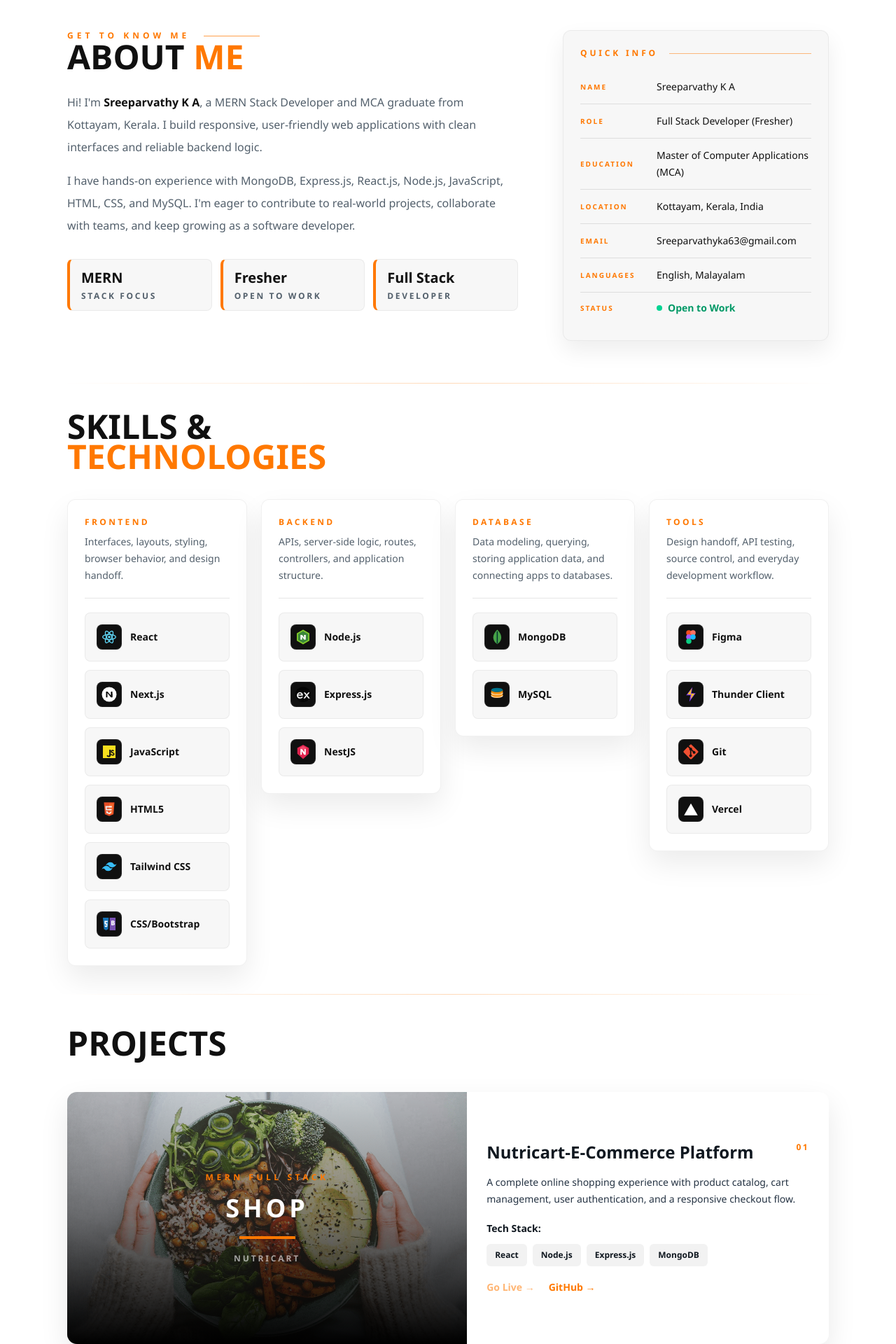
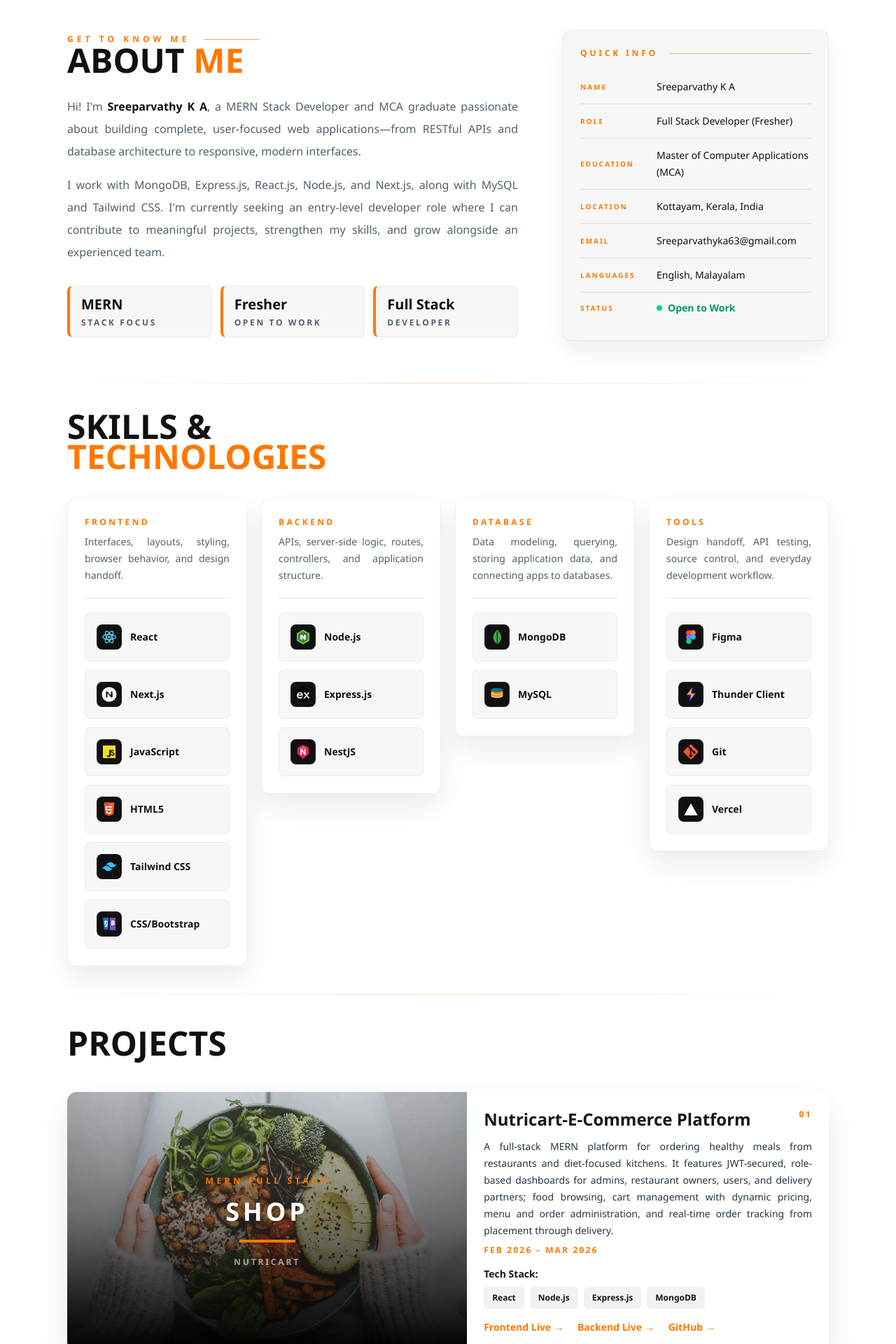
Before and after one commit to sreeparvathy-K-A/sreeparvathy_portfolio, a Next.js app: page / in a window 1280 px wide. Shown: the part 880-2800 px from the top of the page at 70% size. Built offline with nearby package versions, Linux system fonts and the light colour scheme.

Commit message:
Update portfolio content, links, resume, and styling

```diff
--- a/app/components/Navbar.tsx
+++ b/app/components/Navbar.tsx
@@ -64,7 +64,8 @@ export default function Navbar() {
 
         {/* Resume Button */}
         <a
-          href="/resume.pdf"
+          href="/images/Sreeparvathy_KA_Resume.pdf"
+          download
           className="rounded-lg bg-[#c8922a] px-5 py-2 text-sm font-semibold text-black transition hover:bg-[#d9a63f]"
         >
           Resume
--- a/app/globals.css
+++ b/app/globals.css
@@ -677,7 +677,7 @@ a {
 }
 
 .certification-card {
-  min-height: 305px;
+  min-height: 200px;
   display: flex;
   flex-direction: column;
   border-radius: 16px;
@@ -694,8 +694,8 @@ a {
 }
 
 .certification-card a {
-  margin-top: auto;
-  padding-top: 22px;
+  margin-top: 10px;
+  padding-top: 0;
 }
 
 .contact-heading {
@@ -1724,8 +1724,8 @@ a {
   }
 
   .certification-card {
-    min-height: 260px;
-    padding: 24px;
+    min-height: 190px;
+    padding: 18px;
   }
 
   .contact-social {
--- a/app/main-pages/Page- home/page.tsx
+++ b/app/main-pages/Page- home/page.tsx
@@ -36,12 +36,13 @@ const projects = [
     image: "/images/Nutricart-project.jpg",
     type: "MERN Full Stack",
     title: "Nutricart-E-Commerce Platform",
-    date: "",
+    date: "Feb 2026 – Mar 2026",
     description:
-      "A complete online shopping experience with product catalog, cart management, user authentication, and a responsive checkout flow.",
+      "A full-stack MERN platform for ordering healthy meals from restaurants and diet-focused kitchens. It features JWT-secured, role-based dashboards for admins, restaurant owners, users, and delivery partners; food browsing, cart management with dynamic pricing, menu and order administration, and real-time order tracking from placement through delivery.",
     techStack: ["React", "Node.js", "Express.js", "MongoDB"],
     githubUrl: "https://github.com/sreeparvathy-K-A/Nutricart",
-    liveUrl: "",
+    liveUrl: "https://nutricart.vercel.app/",
+    backendUrl: "https://nutricart-waly.onrender.com/",
   },
   {
     number: "02",
@@ -233,7 +234,7 @@ function SkillList({
       <div className="border-b border-black/10 pb-5">
         <div>
           <p className="text-xs font-black uppercase tracking-[0.28em] text-[#ff7800]">{title}</p>
-          <p className="mt-2 max-w-md text-sm leading-6 text-[#53606c]">{description}</p>
+          <p className="mt-2 max-w-md text-justify text-sm leading-6 text-[#53606c]">{description}</p>
         </div>
       </div>
 
@@ -332,7 +333,7 @@ export default function PageHome() {
             </p>
             <div className="hero-actions mt-7 flex w-full justify-center sm:mt-8">
               <a
-                href="/Sreeparvathy-K-A-CV.pdf"
+                href="/images/Sreeparvathy_KA_Resume.pdf"
                 download
                 className="hero-primary-cta inline-flex min-h-11 items-center justify-center whitespace-nowrap rounded-xl bg-[#ff7800] px-5 py-3 text-[9px] font-black uppercase tracking-[0.08em] text-black transition sm:px-6 sm:text-xs sm:tracking-[0.14em]"
               >
@@ -363,8 +364,8 @@ export default function PageHome() {
       </main>
 
       <section id="about" className="portfolio-section reveal-section scroll-mt-24 border-t border-[#ff7800]/20 bg-white px-5 py-10 text-[#101010] sm:px-10 sm:py-16 lg:px-24 lg:py-15">
-        <div className="mx-auto grid max-w-[1400px] gap-10 lg:grid-cols-[minmax(0,1fr)_380px] lg:items-start lg:gap-16">
-          <div className="section-copy">
+        <div className="mx-auto grid max-w-[1400px] gap-10 lg:grid-cols-[minmax(0,1fr)_380px] lg:items-center lg:gap-16">
+          <div className="section-copy text-left">
             <div className="flex items-center gap-5">
               <p className="text-xs font-black uppercase tracking-[0.42em] text-[#ff7800]">Get To Know Me</p>
               <span className="h-px w-20 bg-[#ff7800]/70" />
@@ -372,12 +373,12 @@ export default function PageHome() {
             <h2 className="portfolio-section-heading mt-4">
               About <span className="text-[#ff7800]">Me</span>
             </h2>
-            <div className="mt-7 max-w-3xl space-y-4 text-base leading-8 text-[#53606c]">
+            <div className="mt-7 max-w-3xl space-y-4 text-justify text-base leading-8 text-[#53606c]">
               <p>
-                Hi! I&apos;m <span className="font-black text-[#101010]">Sreeparvathy K A</span>, a MERN Stack Developer and MCA graduate from Kottayam, Kerala. I build responsive, user-friendly web applications with clean interfaces and reliable backend logic.
+                Hi! I&apos;m <span className="font-black text-[#101010]">Sreeparvathy K A</span>, a MERN Stack Developer and MCA graduate passionate about building complete, user-focused web applications—from RESTful APIs and database architecture to responsive, modern interfaces.
               </p>
               <p>
-                I have hands-on experience with MongoDB, Express.js, React.js, Node.js, JavaScript, HTML, CSS, and MySQL. I&apos;m eager to contribute to real-world projects, collaborate with teams, and keep growing as a software developer.
+                I work with MongoDB, Express.js, React.js, Node.js, and Next.js, along with MySQL and Tailwind CSS. I&apos;m currently seeking an entry-level developer role where I can contribute to meaningful projects, strengthen my skills, and grow alongside an experienced team.
               </p>
             </div>
             <div className="mt-8 grid max-w-2xl gap-3 sm:grid-cols-3">
@@ -396,7 +397,7 @@ export default function PageHome() {
             </div>
           </div>
 
-          <aside className="quick-info-card w-full rounded-xl border border-black/5 bg-[#f7f7f7] p-5 shadow-[0_14px_32px_rgba(0,0,0,0.07)] sm:p-6 lg:justify-self-end">
+          <aside className="quick-info-card w-full rounded-xl border border-black/5 bg-[#f7f7f7] p-5 text-left shadow-[0_14px_32px_rgba(0,0,0,0.07)] sm:p-6 lg:justify-self-end">
             <div className="flex items-center gap-4">
               <p className="text-xs font-black uppercase tracking-[0.32em] text-[#ff7800]">Quick Info</p>
               <span className="h-px flex-1 bg-[#ff7800]/50" />
@@ -473,7 +474,7 @@ export default function PageHome() {
                 className="project-showcase-card group grid w-full overflow-hidden rounded-xl bg-white shadow-[0_18px_40px_rgba(0,0,0,0.1)] ring-1 ring-black/5 transition hover:-translate-y-1 md:grid-cols-[1.05fr_0.95fr]"
               >
                 <div
-                  className="project-card-visual relative flex min-h-[280px] items-center justify-center overflow-hidden bg-cover bg-center px-6 py-8 text-center text-white md:min-h-[360px]"
+                  className="project-card-visual relative flex min-h-[240px] items-center justify-center overflow-hidden bg-cover bg-center px-6 py-6 text-center text-white md:min-h-[300px]"
                   style={{ backgroundImage: `url("${project.image}")` }}
                 >
                   <div className="absolute inset-0 bg-gradient-to-t from-black via-black/50 to-black/15 transition group-hover:via-black/40" />
@@ -484,19 +485,19 @@ export default function PageHome() {
                     <p className="mt-5 text-xs font-bold uppercase tracking-[0.24em] text-white/60">{project.visualTitle}</p>
                   </div>
                 </div>
-                <div className="flex flex-col justify-center p-6 sm:p-7">
+                <div className="flex h-full flex-col p-5 text-left sm:p-6">
                   <div className="flex items-start justify-between gap-4">
                     <h3 className="max-w-xl text-xl font-black leading-tight text-[#101820] sm:text-2xl">{project.title}</h3>
                     <span className="text-xs font-black uppercase tracking-[0.2em] text-[#ff7800]">{project.number}</span>
                   </div>
-                  <p className="mt-4 max-w-2xl text-sm leading-6 text-[#263444]">{project.description}</p>
+                  <p className="mt-3 max-w-2xl text-justify text-sm leading-6 text-[#263444]">{project.description}</p>
                   {project.date && (
-                    <p className="mt-3 text-xs font-black uppercase tracking-[0.18em] text-[#ff7800]">{project.date}</p>
+                    <p className="mt-2 text-xs font-black uppercase tracking-[0.18em] text-[#ff7800]">{project.date}</p>
                   )}
 
-                  <div className="mt-5">
+                  <div className="mt-4">
                     <p className="text-sm font-black text-[#101820]">Tech Stack:</p>
-                    <div className="mt-3 flex flex-wrap gap-2">
+                    <div className="mt-2 flex flex-wrap gap-2">
                       {project.techStack.map((tech) => (
                         <span key={tech} className="rounded-md bg-[#f2f2f2] px-3 py-2 text-xs font-bold text-[#101820]">
                           {tech}
@@ -505,13 +506,23 @@ export default function PageHome() {
                     </div>
                   </div>
 
-                  <div className="mt-5 flex flex-wrap gap-5 text-sm font-black">
+                  <div className="mt-auto flex flex-wrap items-center gap-x-5 gap-y-2 pt-4 text-sm font-black">
                     {project.liveUrl ? (
                       <a href={project.liveUrl} target="_blank" rel="noreferrer" className="text-[#ff7800] transition hover:text-black">
-                        Go Live →
+                        Frontend Live →
                       </a>
                     ) : !("hideLiveLink" in project && project.hideLiveLink) ? (
                       <span className="text-[#ff7800]/55">Go Live →</span>
+                    ) : null}
+                    {"backendUrl" in project && project.backendUrl ? (
+                      <a
+                        href={project.backendUrl}
+                        target="_blank"
+                        rel="noreferrer"
+                        className="text-[#ff7800] transition hover:text-black"
+                      >
+                        Backend Live →
+                      </a>
                     ) : null}
                     {project.githubUrl ? (
                       <a
@@ -553,9 +564,12 @@ export default function PageHome() {
                 </div>
                 <p className="text-xs font-black uppercase tracking-[0.24em] text-[#53606c]">08/2025 - 03/2026</p>
               </div>
-              <p className="mt-5 max-w-3xl text-sm leading-7 text-[#53606c]">
-                Worked on full-stack web applications using React.js, Node.js, Express.js, and MongoDB, with focus on reusable UI components, REST APIs, and request testing using Thunder Client.
-              </p>
+              <ul className="mt-5 max-w-3xl list-disc space-y-2 pl-5 text-justify text-sm leading-7 text-[#53606c] marker:text-[#ff7800]">
+                <li>Developed and maintained responsive full-stack applications using React.js, Node.js, Express.js, and MongoDB.</li>
+                <li>Built reusable UI components with React.js, HTML, CSS, and Bootstrap, and integrated MongoDB databases using secure, optimized queries.</li>
+                <li>Implemented user authentication, form validation, and role-based access control to improve application security.</li>
+                <li>Developed and tested RESTful APIs with Thunder Client, managed source control through Git and GitHub, and supported debugging and deployment preparation.</li>
+              </ul>
             </article>
           </div>
         </div>
@@ -581,7 +595,7 @@ export default function PageHome() {
                   <div className="mt-5 grid gap-4 sm:grid-cols-2">
                     <div>
                       <p className="text-xs font-black uppercase tracking-[0.18em] text-[#ff7800]">College</p>
-                      <p className="mt-2 text-sm font-black leading-7 text-[#101010]">School of Technology and Applied Sciences, Pullarikunnu,Kottayam</p>
+                      <p className="mt-2 text-sm font-normal leading-7 text-[#101010]">School of Technology and Applied Sciences, Pullarikunnu, Kottayam</p>
                     </div>
                     <div className="sm:pl-10 lg:pl-16">
                       <p className="text-xs font-black uppercase tracking-[0.18em] text-[#ff7800]">University</p>
@@ -601,7 +615,7 @@ export default function PageHome() {
                   <div className="mt-5 grid gap-4 sm:grid-cols-2">
                     <div>
                       <p className="text-xs font-black uppercase tracking-[0.18em] text-[#ff7800]">College</p>
-                      <p className="mt-2 text-sm font-black leading-7 text-[#101010]">School of Technology and Applied Sciences, Pullarikunnu,Kottayam</p>
+                      <p className="mt-2 text-sm font-normal leading-7 text-[#101010]">School of Technology and Applied Sciences, Pullarikunnu, Kottayam</p>
                     </div>
                     <div className="sm:pl-10 lg:pl-16">
                       <p className="text-xs font-black uppercase tracking-[0.18em] text-[#ff7800]">University</p>
@@ -623,8 +637,8 @@ export default function PageHome() {
       <section id="certificates" className="portfolio-section reveal-section scroll-mt-20 bg-white px-5 py-16 text-[#101010] sm:px-10 sm:py-24 lg:px-24 lg:py-12">
         <div className="mx-auto max-w-[1400px]">
           <h2 className="portfolio-section-heading text-[#ff7800]">Certifications</h2>
-          <div className="certification-grid mt-14 grid gap-8 md:grid-cols-2">
-            <article className="certification-card relative overflow-hidden rounded-xl border border-black/10 bg-white p-8 shadow-[0_18px_40px_rgba(0,0,0,0.08)]">
+          <div className="certification-grid mt-10 grid gap-6 md:grid-cols-2">
+            <article className="certification-card relative overflow-hidden rounded-xl border border-black/10 bg-white p-5 shadow-[0_18px_40px_rgba(0,0,0,0.08)]">
               <div className="absolute inset-x-0 top-0 h-1 bg-[#ff7800]" />
               <p className="text-xs font-black uppercase tracking-[0.32em] text-[#ff7800]">Issued May 2026</p>
               <h3 className="mt-4 text-xl font-black text-[#101010]">Certified MERN Stack Developer</h3>
@@ -639,7 +653,7 @@ export default function PageHome() {
                 View Certificate
               </a>
             </article>
-            <article className="certification-card relative overflow-hidden rounded-xl border border-black/10 bg-white p-8 shadow-[0_18px_40px_rgba(0,0,0,0.08)]">
+            <article className="certification-card relative overflow-hidden rounded-xl border border-black/10 bg-white p-5 shadow-[0_18px_40px_rgba(0,0,0,0.08)]">
               <div className="absolute inset-x-0 top-0 h-1 bg-[#ff7800]" />
               <p className="text-xs font-black uppercase tracking-[0.32em] text-[#ff7800]">Issued Feb 2026</p>
               <h3 className="mt-4 text-xl font-black text-[#101010]">Software Engineering</h3>
@@ -654,7 +668,7 @@ export default function PageHome() {
                 View Certificate
               </a>
             </article>
-            <article className="certification-card relative overflow-hidden rounded-xl border border-black/10 bg-white p-8 shadow-[0_18px_40px_rgba(0,0,0,0.08)]">
+            <article className="certification-card relative overflow-hidden rounded-xl border border-black/10 bg-white p-5 shadow-[0_18px_40px_rgba(0,0,0,0.08)]">
               <div className="absolute inset-x-0 top-0 h-1 bg-[#ff7800]" />
               <p className="text-xs font-black uppercase tracking-[0.32em] text-[#ff7800]">Issued Dec 2025</p>
               <h3 className="mt-4 text-xl font-black text-[#101010]">Web Design &amp; Development</h3>
@@ -668,11 +682,11 @@ export default function PageHome() {
                 View Certificate
               </a>
             </article>
-            <article className="certification-card relative overflow-hidden rounded-xl border border-black/10 bg-white p-8 shadow-[0_18px_40px_rgba(0,0,0,0.08)]">
+            <article className="certification-card relative overflow-hidden rounded-xl border border-black/10 bg-white p-5 shadow-[0_18px_40px_rgba(0,0,0,0.08)]">
               <div className="absolute inset-x-0 top-0 h-1 bg-[#ff7800]" />
               <p className="text-xs font-black uppercase tracking-[0.32em] text-[#ff7800]">Issued Mar 2025</p>
               <h3 className="mt-4 text-xl font-black text-[#101010]">Software Testing</h3>
-              <p className="mt-3 text-xs font-semibold leading-6 text-[#53606c]">NPTEL</p>
+              <p className="mt-3 text-xs font-semibold leading-6 text-[#53606c]">NPTEL (SWAYAM)</p>
               <a
                 href="https://archive.nptel.ac.in/noc/Ecertificate/?q=NPTEL25CS66S43820051901390323"
                 target="_blank"
```
Also changed, not shown: 1 other file (tests, documents, lock files or other folders).
